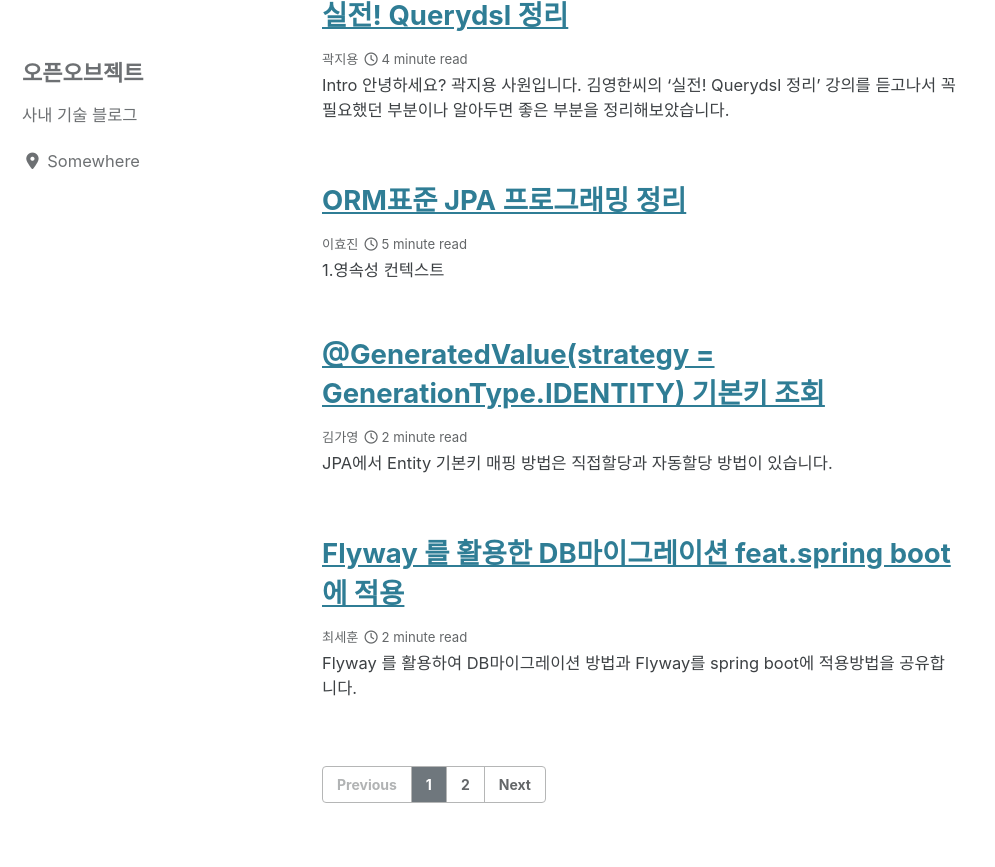
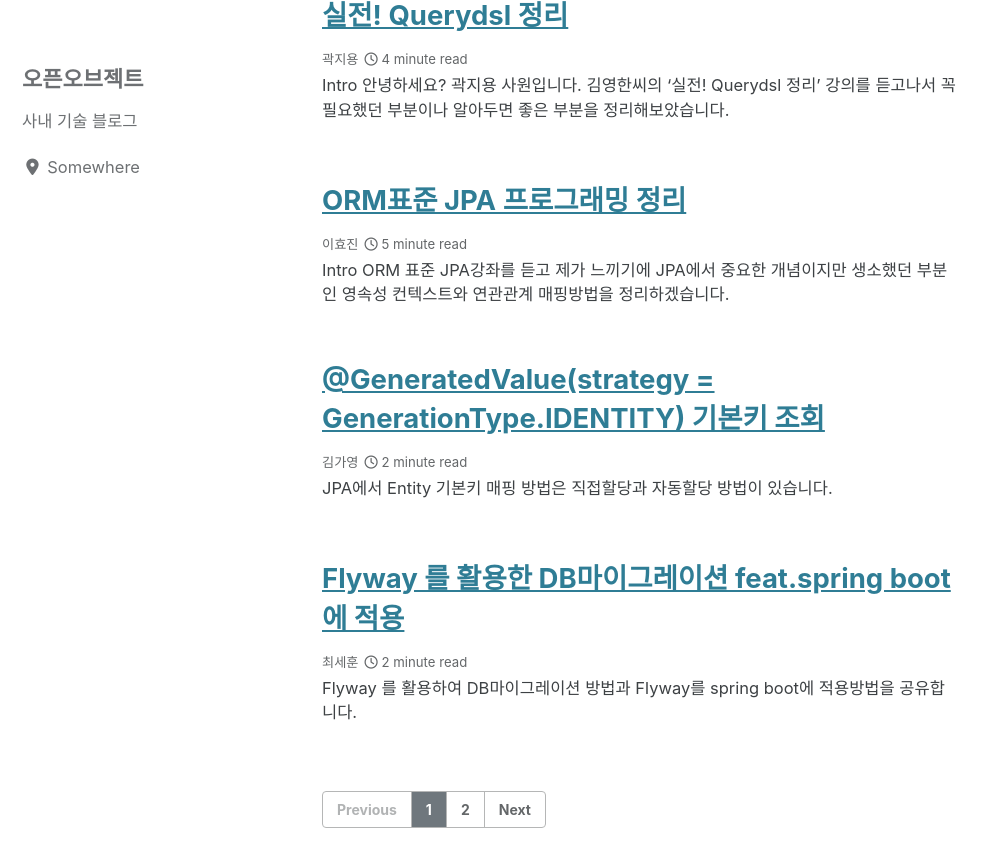
Before and after one commit to openobjectnet/openobjectnet.github.io, a Jekyll site: the page built from index.html, in a window 1280 px wide and 900 px high, scrolled down 410 px. Shown: the top 867 px of the window, without its empty margins (0-995 px from the left). Built offline with Jekyll 4.4.1, drawn with Linux system fonts in a browser that asks for light colours; cached includes are drawn as plain includes; nearby versions of some CDN libraries; the list of posts is cut into pages by our own code.

Commit message:
인트로 부분 추가

```diff
--- a/_posts/2022-01-10-jpa-ormStudy.md
+++ b/_posts/2022-01-10-jpa-ormStudy.md
@@ -10,6 +10,11 @@ tags:
   - Spring Boot
 author: 이효진
 ---
+
+# Intro
+ORM 표준 JPA강좌를 듣고   제가 느끼기에 JPA에서 중요한 개념이지만
+생소했던 부분인 영속성 컨텍스트와 연관관계 매핑방법을 정리하겠습니다.
+
 
 # 1.영속성 컨텍스트
 <br><br>
@@ -98,7 +103,7 @@ author: 이효진
 
 # 2.엔티티 매핑
 
-> ### 엔티티 클래스 생성
+> 엔티티 클래스 생성
 
 - @Entity : Jpa가 관리할 객체
 - @Table : 매핑할 테이블을 지정
```
